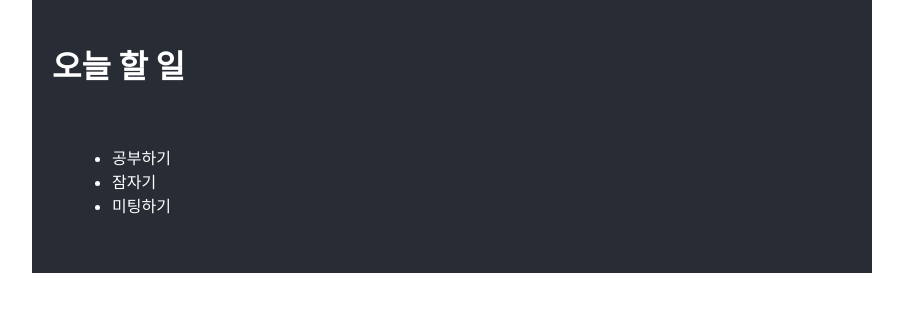
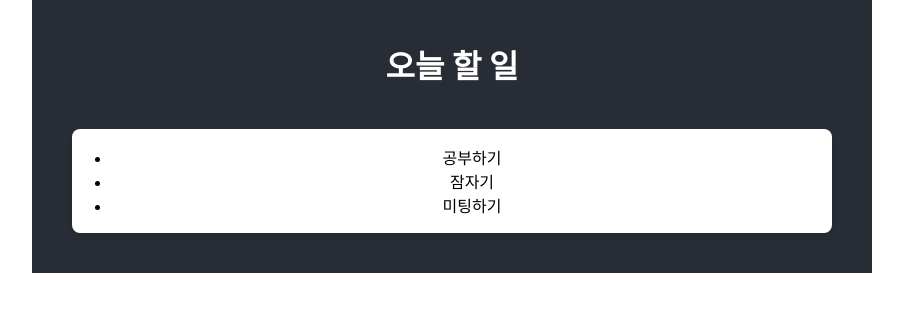
Before and after one commit to kimywann/react-test, a React (Create React App) app: page / in a window 1280 px wide. Shown: the top 312 px of the page, without its empty margins (188-1091 px from the left). Built offline with nearby package versions, Linux system fonts and the light colour scheme.

Commit message:
style: .board 클래스 스타일 추가

```diff
--- a/src/App.css
+++ b/src/App.css
@@ -1,9 +1,19 @@
+.board {
+  background-color: white;
+  border-radius: 8px;
+  box-shadow: 0 2px 4px rgba(0, 0, 0, 0.1);
+  overflow: hidden;
+  color: black;
+}
+
+
 .container{
   max-width: 800px;
   margin: 0 auto;
   padding: 20px;
   background-color: #282c34;
   color: white;
+  text-align: center;
 }
 
 .test{
```
